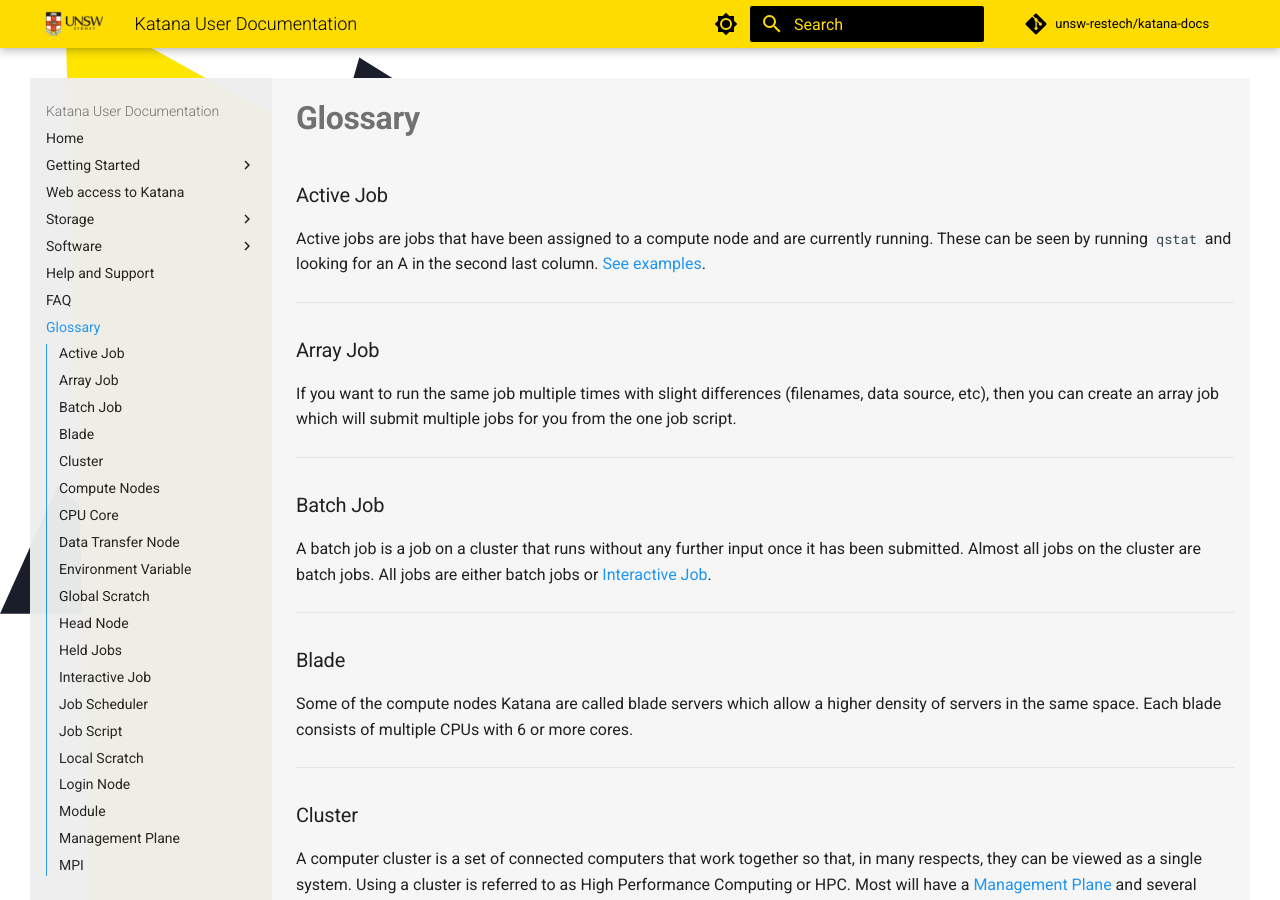
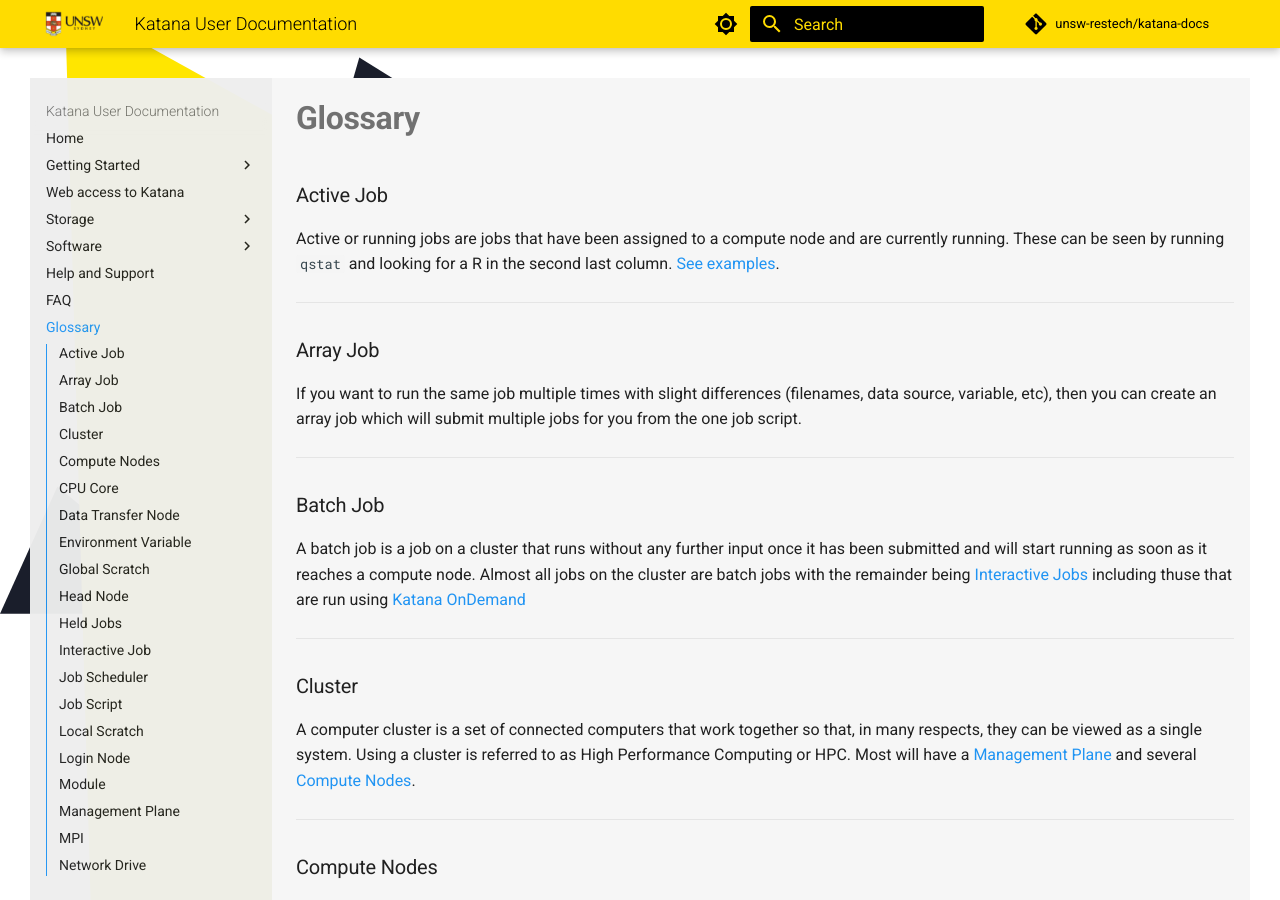
Before and after one commit to unsw-restech/unsw-restech.github.io, an MkDocs documentation site: the page built from docs/help_support/glossary.md, in a window 1280 px wide and 900 px high. Built offline with MkDocs 1.6.1 and Material for MkDocs 9.7.7, drawn with Linux system fonts in a browser that asks for light colours; comment, search, counter and statistics services are not loaded.

Commit message:
Update glossary.md
Updated the Glossary.

```diff
--- a/docs/help_support/glossary.md
+++ b/docs/help_support/glossary.md
@@ -1,26 +1,22 @@
 ### Active Job
 
-Active jobs are jobs that have been assigned to a compute node and are currently running. These can be seen by running `qstat` and looking for an A in the second last column. [See examples](../../using_katana/running_jobs#managing-jobs-on-katana).
+Active or running jobs are jobs that have been assigned to a compute node and are currently running. These can be seen by running `qstat` and looking for a R in the second last column. [See examples](../../using_katana/running_jobs#managing-jobs-on-katana).
 
 ---
 
 ### Array Job
 
-If you want to run the same job multiple times with slight differences (filenames, data source, etc), then you can create an array job which will submit multiple jobs for you from the one job script.
+If you want to run the same job multiple times with slight differences (filenames, data source, variable, etc), then you can create an array job which will submit multiple jobs for you from the one job script.
 
 ---
 
 ### Batch Job
 
-A batch job is a job on a cluster that runs without any further input once it has been submitted. Almost all jobs on the cluster are batch jobs. All jobs are either batch jobs or [Interactive Job](./#interactive-job).
+A batch job is a job on a cluster that runs without any further input once it has been submitted and will start running as soon as it reaches a compute node. Almost all jobs on the cluster are batch jobs with the remainder being [Interactive Jobs](./#interactive-job) including thuse
+that are run using [Katana OnDemand](./using_katana/ondemand)
 
 ---
 
-### Blade
-
-Some of the compute nodes Katana are called blade servers which allow a higher density of servers in the same space. Each blade consists of multiple CPUs with 6 or more cores.
-
----
 
 ### Cluster
 
```
